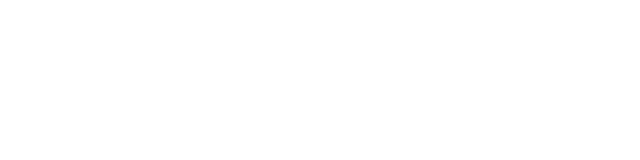
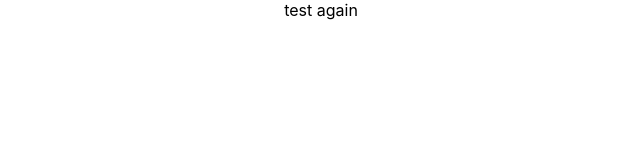
Before and after one commit to zpheesaker/finalJS, a React (Create React App) app in the folder final/: page / in a window 1280 px wide. Shown: the top 160 px of the page, without its empty margins (319-959 px from the left). Built offline with nearby package versions, Linux system fonts and the light colour scheme.

Commit message:
Update App.js

```diff
--- a/final/src/App.js
+++ b/final/src/App.js
@@ -4,7 +4,7 @@
 function App() {
   return (
     <div className="App">
-
+      test again
     </div>
   );
 }
```
